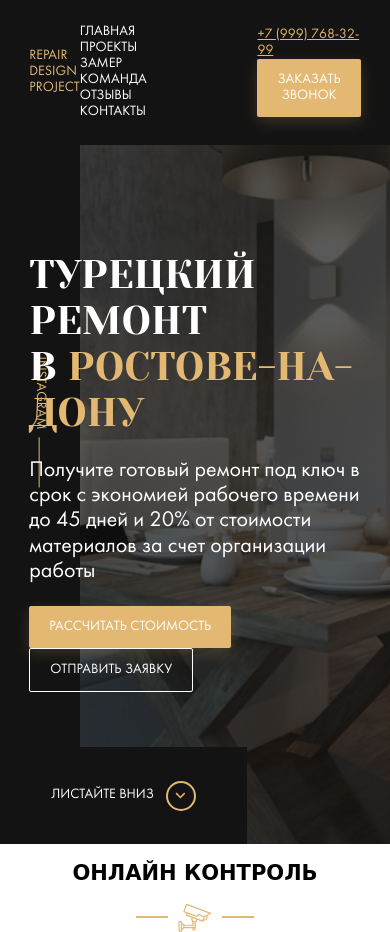
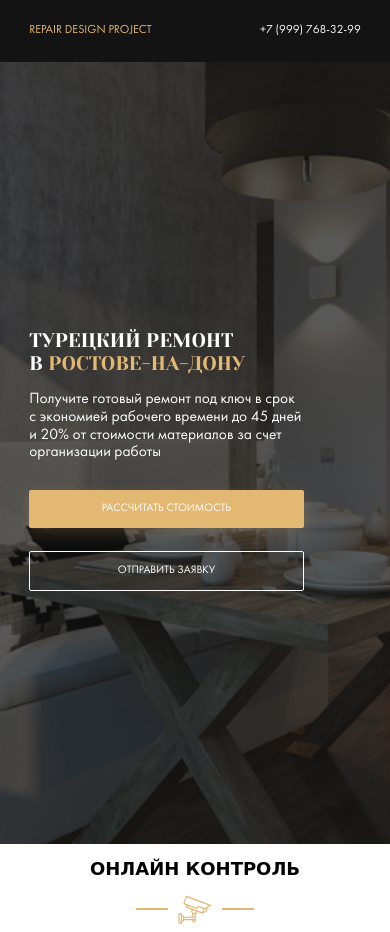
Before and after one commit to fugudrum/lesson_12, a website: page index.html in a window 390 px wide. Drawn offline with Linux system fonts and the light colour scheme; files whose address does not match are found by name.

Commit message:
refact: make responsive layout for header and hero

```diff
--- a/sass/style.sass
+++ b/sass/style.sass
@@ -7,3 +7,4 @@
 @import 'templates/header'
 @import 'templates/hero'
 @import 'templates/_control'
+@import 'templates/_media'
--- a/sass/templates/_header.sass
+++ b/sass/templates/_header.sass
@@ -24,7 +24,7 @@
    color: $light
    text-decoration: none
    text-transform: uppercase
-   margin-right: 40px
+   margin-right: 2.85rem
    transition: color 0.2s
    &:hover
      color: $primary
--- a/sass/templates/_hero.sass
+++ b/sass/templates/_hero.sass
@@ -17,10 +17,11 @@
    background-color: rgba($dark, 0.7)
  &__content
   position: relative
-  max-width: 670px
+  max-width: 47.85rem
+  margin-left: 4.28rem
  &__text
   max-width: 500px
-  font-size: 22px
+  font-size: 1.57rem
  &_title
   font-weight: normal
  &__button
@@ -38,8 +39,8 @@
   align-items: center
   left: 0
   bottom: 0
-  min-width: 247px
-  min-height: 97px
+  min-width: 17.6rem
+  min-height: 6.92rem
   background-color: $dark
   text-transform: uppercase
   text-decoration: none
@@ -77,6 +78,6 @@
  margin: 0
  font-family: 'Yeseva One', cursive
  text-transform: uppercase
- font-size: 40px
+ font-size: 2.857rem
  &_primary
   color: $primary
--- a/sass/templates/_interface.sass
+++ b/sass/templates/_interface.sass
@@ -3,6 +3,7 @@
  border: none
  border-radius: 2px
  text-transform: uppercase
+ font-size: 0.93rem
  &:hover
   cursor: pointer
  &_primary
--- /dev/null
+++ b/sass/templates/_media.sass
@@ -0,0 +1,43 @@
+@media screen and ( max-width: 1200px )
+ html
+  font-size: 12px
+ .nav
+  &__item
+   margin-right: 1rem
+
+@media screen and ( max-width: 992px )
+ .nav
+  display: none
+ .hero
+  &__instagram
+   display: none
+  &__content
+   margin-left: 0
+
+@media screen and (max-width: 570px )
+ .contacts
+  &__phone
+   margin-right: 0
+   color: $light
+   text-decoration: none
+  &__button
+   display: none
+ .title
+  font-size: 1.64rem
+ .hero
+  &__scroll-down
+   display: none
+  &__content
+   max-width: 22.86rem
+  &__text
+   margin-bottom: 2.28rem
+   font-size: 1.29rem
+  &__button
+   display: block
+   min-width: 22.86rem
+   margin-bottom: 1.85rem
+
+ @media screen and ( max-height: 520px )
+  .hero
+   &__scroll-down
+    display: none
--- a/sass/templates/_settings.sass
+++ b/sass/templates/_settings.sass
@@ -1,9 +1,12 @@
 *, *:before, *:after
  box-sizing: border-box
 
+html
+ font-size: 14px
+
 body
  font-family: Futura Book, sans-serif
- font-size: 14px
+ font-size: 1rem
 
 .section
  &-title
```
Also changed, not shown: css/style.css.
